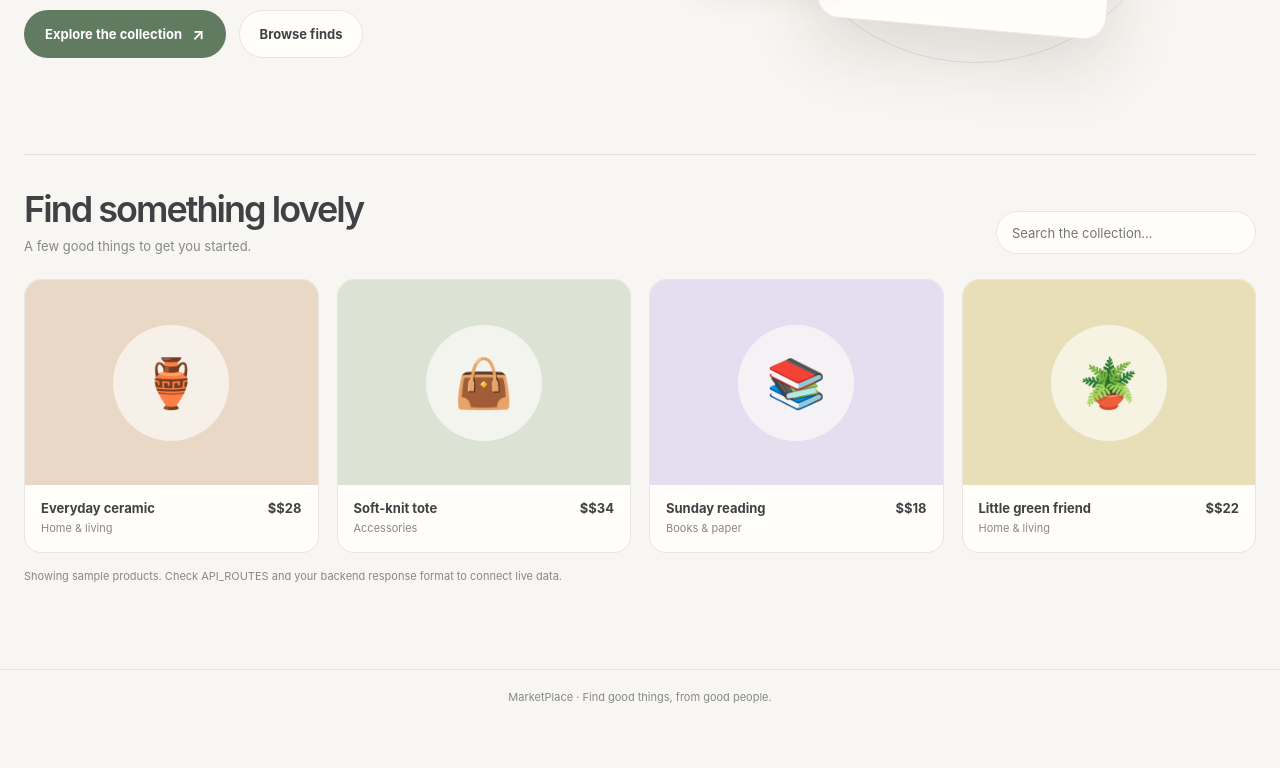
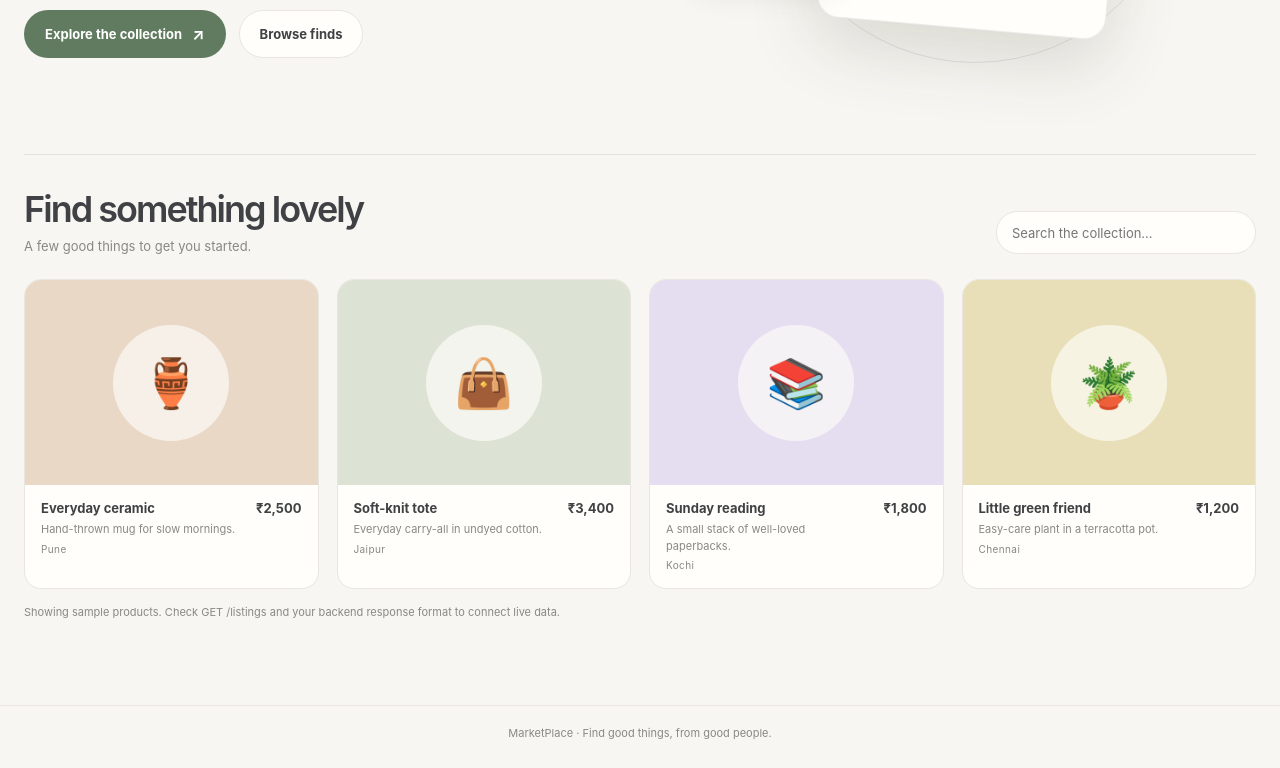
Before and after one commit to lalo373/go-backend, a plain HTML site: page static/index.html in a window 1280 px wide. Shown: the part 518-1286 px from the top of the page. Before the commit the page ends 1250 px from the top, so only its background shows below. Drawn offline with Linux system fonts and the light colour scheme; no server answers.

Commit message:
minor updates

```diff
--- a/static/index.html
+++ b/static/index.html
@@ -471,7 +471,8 @@
     }
 
     .product-info h3 { margin: 0; font-size: 13px; font-weight: 650; }
-    .product-info p { margin: 5px 0 0; color: var(--muted); font-size: 11px; }
+    .product-info p { margin: 5px 0 0; color: var(--muted); font-size: 11px; line-height: 1.5; }
+    .product-meta { display: block; margin-top: 5px; color: var(--muted); font-size: 10px; letter-spacing: .04em; }
     .price { white-space: nowrap; font-size: 13px; font-weight: 700; }
 
     .status {
@@ -596,24 +597,19 @@
     /*
       Set API_BASE if the frontend and Go API use different origins, for example:
       const API_BASE = "http://localhost:8080";
-
-      Replace these sample paths with the exact method/path pairs from main.go.
-      Menu links navigate directly to the configured handler URLs.
     */
     const API_BASE = "";
 
     const API_ROUTES = [
-      { label: "Products", method: "GET", path: "/products" },
-      { label: "Categories", method: "GET", path: "/categories" },
-      { label: "Users", method: "GET", path: "/users" },
-      { label: "Orders", method: "GET", path: "/orders" }
+      { label: "Listings", method: "GET", path: "/listings" },
+      { label: "Health check", method: "GET", path: "/healthz" }
     ];
 
     const demoProducts = [
-      { name: "Everyday ceramic", category: "Home & living", price: "$28", emoji: "🏺", color: "#e9d8c6" },
-      { name: "Soft-knit tote", category: "Accessories", price: "$34", emoji: "👜", color: "#dce2d4" },
-      { name: "Sunday reading", category: "Books & paper", price: "$18", emoji: "📚", color: "#e4def0" },
-      { name: "Little green friend", category: "Home & living", price: "$22", emoji: "🪴", color: "#e8dfb9" }
+      { "ad-title": "Everyday ceramic", "ad-description": "Hand-thrown mug for slow mornings.", "ad-price": "2500", "ad-city": "Pune" },
+      { "ad-title": "Soft-knit tote", "ad-description": "Everyday carry-all in undyed cotton.", "ad-price": "3400", "ad-city": "Jaipur" },
+      { "ad-title": "Sunday reading", "ad-description": "A small stack of well-loved paperbacks.", "ad-price": "1800", "ad-city": "Kochi" },
+      { "ad-title": "Little green friend", "ad-description": "Easy-care plant in a terracotta pot.", "ad-price": "1200", "ad-city": "Chennai" }
     ];
 
     const menuToggle = document.getElementById("menuToggle");
@@ -684,9 +680,16 @@
 
     function normalizeProducts(data) {
       if (Array.isArray(data)) return data;
+      if (data && Array.isArray(data.listings)) return data.listings;
       if (data && Array.isArray(data.products)) return data.products;
-      if (data && Array.isArray(data.items)) return data.items;
       return null;
+    }
+
+    function formatPrice(value) {
+      if (value == null || value === "") return "View item";
+      const amount = Number(value);
+      if (Number.isFinite(amount)) return `₹${amount.toLocaleString("en-IN")}`;
+      return String(value);
     }
 
     function renderProducts(products) {
@@ -696,9 +699,17 @@
         const product = document.createElement("article");
         product.className = "product";
 
-        const name = item.name || item.title || item.product_name || "Marketplace find";
-        const category = item.category || item.category_name || "Discover";
-        const price = item.price != null ? `$${item.price}` : "View item";
+        const name = item["ad-title"] || item.title || item.name || "Marketplace find";
+        const description = item["ad-description"] || item.description || "";
+        const city = item["ad-city"] || item.city || "";
+        const created = item["ad-created"] || item.created || "";
+        const createdText = created
+          ? new Date(created).toLocaleDateString("en-IN", { day: "numeric", month: "short", year: "numeric" })
+          : "";
+        const meta = [city, createdText].filter(Boolean).join(" · ");
+        const price = item["ad-price"] != null ? formatPrice(item["ad-price"])
+          : item.price != null ? `$${item.price}`
+          : "View item";
         const emoji = item.emoji || ["🏺", "👜", "📚", "🪴"][index % 4];
         const color = item.color || ["#e9d8c6", "#dce2d4", "#e4def0", "#e8dfb9"][index % 4];
 
@@ -707,11 +718,12 @@
             <span aria-hidden="true">${emoji}</span>
           </div>
           <div class="product-info">
-            <div><h3></h3><p></p></div>
+            <div><h3></h3><p></p><small class="product-meta"></small></div>
             <span class="price"></span>
           </div>`;
         product.querySelector("h3").textContent = name;
-        product.querySelector("p").textContent = category;
+        product.querySelector("p").textContent = description;
+        product.querySelector(".product-meta").textContent = meta;
         product.querySelector(".price").textContent = price;
         productGrid.appendChild(product);
       });
@@ -729,23 +741,21 @@
     searchInput.addEventListener("input", applySearch);
     renderProducts(demoProducts);
 
-    const productsRoute = API_ROUTES.find((route) => route.label.toLowerCase() === "products");
-    if (productsRoute) {
-      fetch(routeUrl(productsRoute.path), { headers: { "Accept": "application/json" } })
+    const listingsRoute = { path: "/listings" };
+    fetch(routeUrl(listingsRoute.path), { headers: { "Accept": "application/json" } })
       .then((response) => {
         if (!response.ok) throw new Error(`HTTP ${response.status}`);
         return response.json();
       })
       .then((data) => {
-          const products = normalizeProducts(data);
-          if (!products) throw new Error("Unexpected products response format");
-          renderProducts(products);
-          statusText.textContent = "Showing products from the backend.";
+        const listings = normalizeProducts(data);
+        if (!listings) throw new Error("Unexpected listings response format");
+        renderProducts(listings);
+        statusText.textContent = `Showing ${listings.length} listing${listings.length === 1 ? "" : "s"} from the backend.`;
       })
       .catch(() => {
-          statusText.textContent = "Showing sample products. Check API_ROUTES and your backend response format to connect live data.";
+        statusText.textContent = "Showing sample products. Check GET /listings and your backend response format to connect live data.";
       });
-    }
   </script>
 </body>
 </html>
```
Also changed, not shown: 3 other files. Lines whose indentation alone changed are shown as unchanged.
